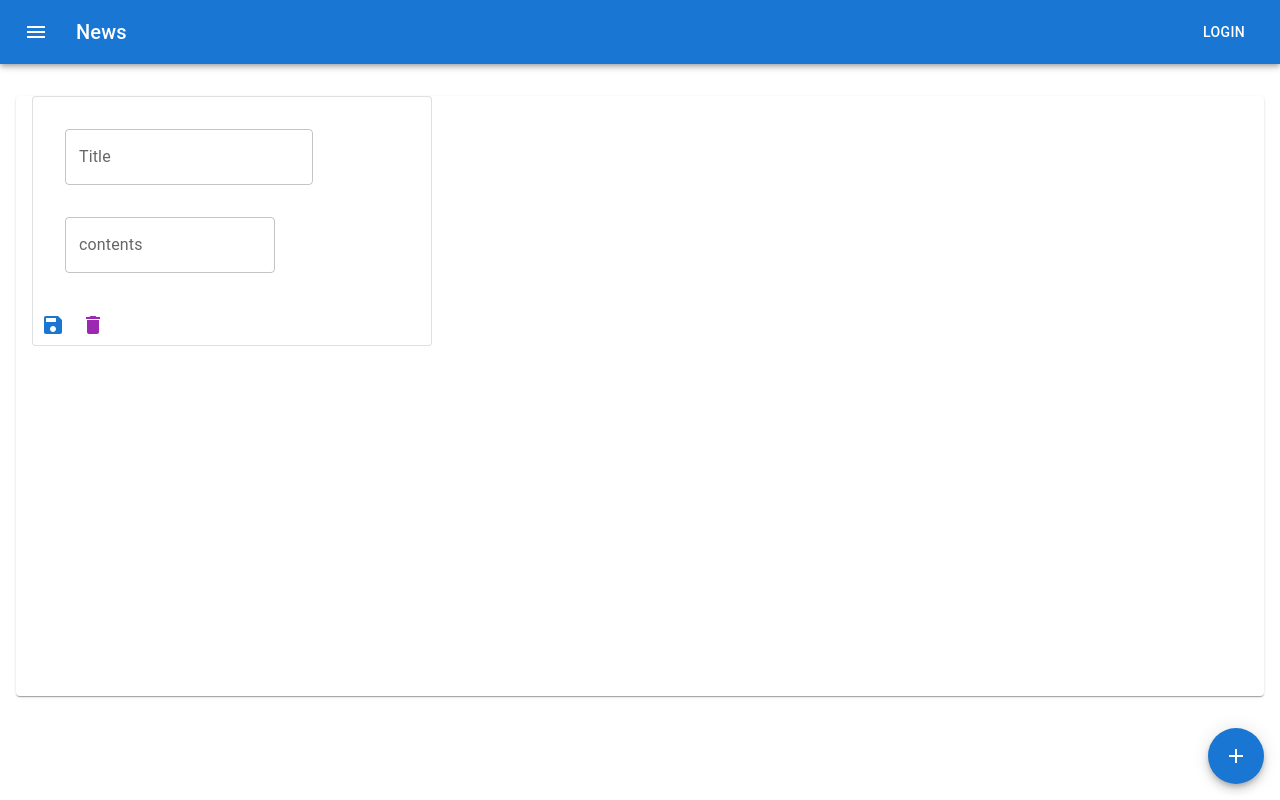
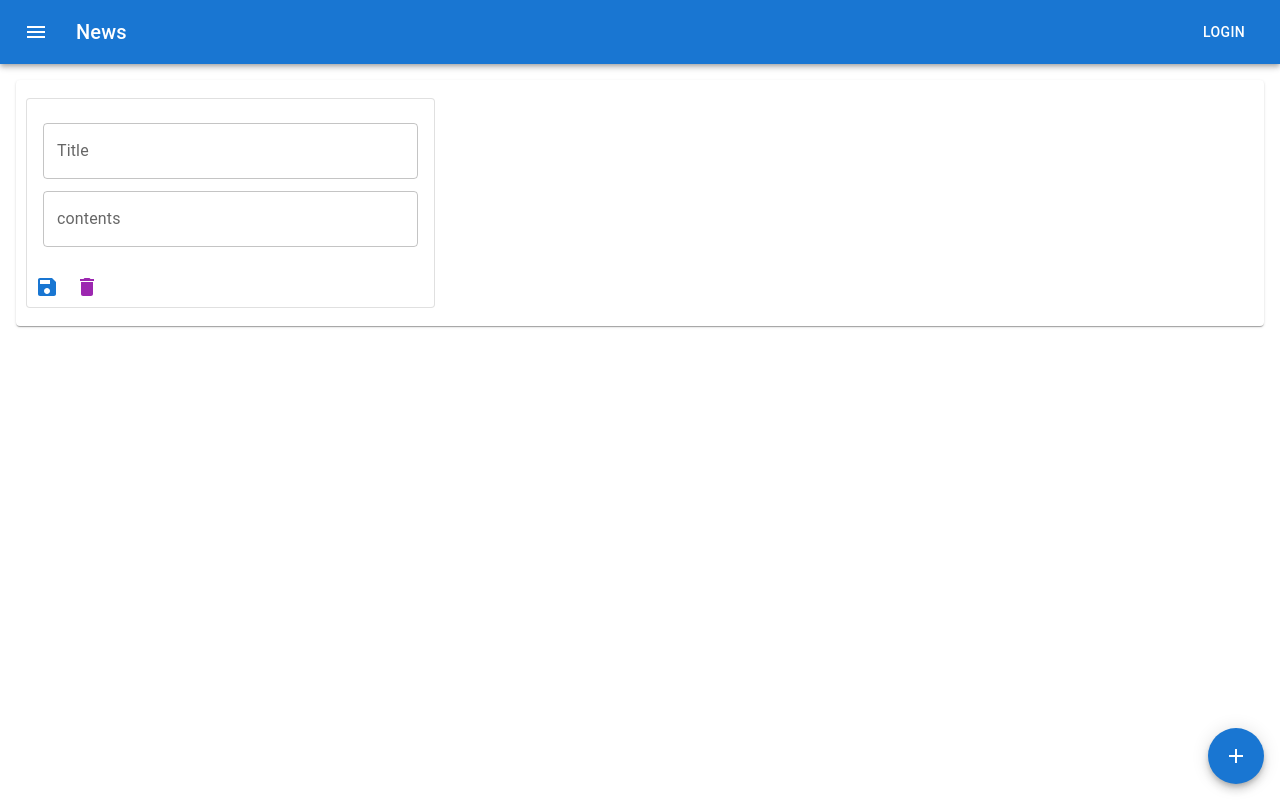
Before and after one commit to gokitchen/dashboard, a React (Create React App) app in the folder react/: page /dashboard in a window 1280 px wide. Both pictures are taken after a click on the button 1236 px from the left and 756 px from the top of the page. Built offline with nearby package versions, Linux system fonts and the light colour scheme.

Commit message:
カード一覧修正

```diff
--- a/react/src/components/TodoCard.tsx
+++ /dev/null
@@ -1,45 +0,0 @@
-import { Card, CardContent, IconButton } from "@mui/material";
-import { Box } from "@mui/material";
-import { TextField } from "@mui/material";
-import SaveIcon from "@mui/icons-material/Save";
-import DeleteIcon from "@mui/icons-material/Delete";
-
-type Props = {
-  title: string;
-  text: string;
-};
-const TodoCard = ({ title, text }: Props): JSX.Element => {
-  return (
-    <Box sx={{ width: 400, height: 600, margin: 2 }}>
-      <Card variant="outlined">
-        <CardContent>
-          <TextField
-            variant="outlined"
-            label="Title"
-            id="standard"
-            sx={{ margin: 2 }}
-            value={title}
-          />
-          <TextField
-            id="outlined-textarea-static"
-            label="contents"
-            placeholder="Placeholder"
-            maxRows={4}
-            multiline
-            variant="outlined"
-            sx={{ margin: 2 }}
-            value={text}
-          />
-        </CardContent>
-        <IconButton color="primary" aria-label="save edited">
-          <SaveIcon />
-        </IconButton>
-        <IconButton color="secondary" aria-label="delete item">
-          <DeleteIcon />
-        </IconButton>
-      </Card>
-    </Box>
-  );
-};
-
-export default TodoCard;
--- /dev/null
+++ b/react/src/components/TodoCard/index.tsx
@@ -0,0 +1,66 @@
+import { ButtonGroup, Card, CardContent, IconButton } from "@mui/material";
+import { TextField } from "@mui/material";
+import SaveIcon from "@mui/icons-material/Save";
+import DeleteIcon from "@mui/icons-material/Delete";
+
+type Props = {
+  title: string;
+  text: string;
+  divide?: number;
+  marginLeft: string;
+};
+const TodoCard = ({
+  title,
+  text,
+  divide = 1,
+  marginLeft,
+}: Props): JSX.Element => {
+  return (
+    <Card
+      component="li"
+      variant="outlined"
+      sx={{
+        width: `calc(100%/ ${divide})`,
+        marginLeft,
+        ":first-of-type": {
+          marginLeft: 0,
+        },
+        ":nth-of-type(${divide}n)": {
+          marginLeft: 0,
+        },
+      }}
+    >
+      <CardContent>
+        <TextField
+          variant="outlined"
+          label="Title"
+          id="standard"
+          margin="dense"
+          fullWidth
+          defaultValue={title}
+        />
+        <TextField
+          id="outlined-textarea-static"
+          label="contents"
+          placeholder="Placeholder"
+          maxRows={4}
+          multiline
+          variant="outlined"
+          margin="dense"
+          fullWidth
+          defaultValue={text}
+        />
+      </CardContent>
+      <ButtonGroup>
+        <IconButton color="primary" aria-label="save edited">
+          <SaveIcon />
+        </IconButton>
+        <IconButton color="secondary" aria-label="delete item">
+          <DeleteIcon />
+        </IconButton>
+      </ButtonGroup>
+    </Card>
+  );
+};
+
+export default TodoCard;
--- a/react/src/index.tsx
+++ b/react/src/index.tsx
@@ -4,6 +4,7 @@ import "./index.css";
 import reportWebVitals from "./reportWebVitals";
 import { BrowserRouter } from "react-router-dom";
 import Routing from "routes";
+import { CssBaseline } from "@mui/material";
 
 const root = ReactDOM.createRoot(
   document.getElementById("root") as HTMLElement
@@ -11,6 +12,7 @@ const root = ReactDOM.createRoot(
 root.render(
   <React.StrictMode>
     <BrowserRouter>
+      <CssBaseline />
       <Routing />
     </BrowserRouter>
   </React.StrictMode>
--- a/react/src/pages/dashboard/index.tsx
+++ b/react/src/pages/dashboard/index.tsx
@@ -1,6 +1,6 @@
-import { Paper, Fab } from "@mui/material";
+import { useState } from "react";
+import { Paper, Fab, List } from "@mui/material";
 import AddIcon from "@mui/icons-material/Add";
-import { useState } from "react";
 import TodoCard from "components/TodoCard";
 
 type Item = {
@@ -26,11 +26,30 @@ const DashBoard = (): JSX.Element => {
 
   return (
     <>
-      <Paper>
-        {todos.map((value, index) => {
-          return <TodoCard key={index} {...value}></TodoCard>;
-        })}
-      </Paper>
+      {todos.length ? (
+        <Paper sx={{ padding: "10px" }}>
+          <List
+            sx={{
+              display: "flex",
+              alignItems: "top",
+              flexWrap: "wrap",
+            }}
+          >
+            {todos.map((value, index) => {
+              return (
+                <TodoCard
+                  key={index}
+                  {...value}
+                  divide={3}
+                  marginLeft="15px"
+                ></TodoCard>
+              );
+            })}
+          </List>
+        </Paper>
+      ) : (
+        ""
+      )}
       <Fab
         color="primary"
         aria-label="add"
```
